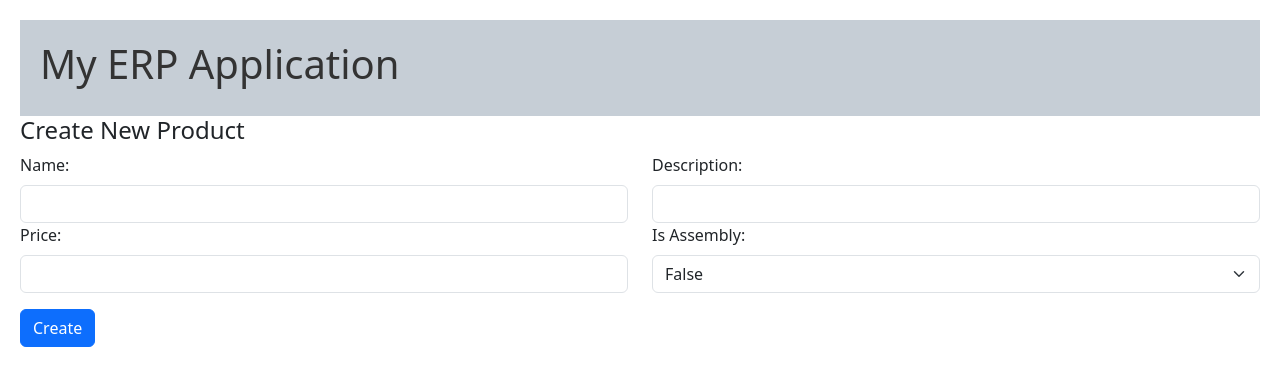
After one commit to nikalmus/erp, a Flask app: page /manufacturing/products/create in a window 1280 px wide. The commit adds this page. Shown: the top 386 px of the page. Run offline with Flask 3, Linux system fonts and the light colour scheme.

Commit message:
product crud

```diff
--- a/app/manufacturing/product/routes.py
+++ b/app/manufacturing/product/routes.py
@@ -1,4 +1,4 @@
-from flask import Blueprint, render_template, redirect, url_for
+from flask import Blueprint, flash, render_template, redirect, request, url_for
 from app.db import connect
 
 bp = Blueprint('products', __name__, template_folder='templates')
@@ -32,3 +32,80 @@ def get_product(id):
 @bp.route('/manufacturing/products/')
 def redirect_to_products():
     return redirect(url_for('products.get_products'))
+
+@bp.route('/manufacturing/products/create', methods=['GET', 'POST'])
+def create_product():
+    if request.method == 'POST':
+        print("PRODUCT CREATE...")
+        name = request.form['name']
+        description = request.form['description']
+        price = request.form['price']
+        is_assembly = request.form['is_assembly']
+
+        conn = connect()
+        cursor = conn.cursor()
+
+        cursor.execute("INSERT INTO product (name, description, price, is_assembly) \
+                       VALUES (%s, %s, %s, %s)", (name, description, price, is_assembly))
+        conn.commit()
+
+        cursor.close()
+        conn.close()
+
+        return redirect(url_for('products.get_products'))
+
+    return render_template('product_create.html')
+
+@bp.route('/manufacturing/products/update/<int:id>', methods=['GET', 'POST'])
+def update_product(id):
+    conn = connect()
+    cursor = conn.cursor()
+
+    cursor.execute("SELECT * FROM product WHERE id = %s", (id,))
+    product = cursor.fetchone()
+
+    if request.method == 'POST':
+        name = request.form['name']
+        description = request.form['description']
+        price = request.form['price']
+        is_assembly = request.form['is_assembly']
+
+        cursor.execute("UPDATE product \
+                       SET name = %s, \
+                       description = %s, \
+                       price = %s, \
+                       is_assembly = %s \
+                       WHERE id = %s", (name, description, price, is_assembly, id))
+        conn.commit()
+
+        cursor.close()
+        conn.close()
+
+        return redirect(url_for('products.get_products'))
+
+    return render_template('product_create.html', product=product)
+
+@bp.route('/manufacturing/products/delete/<int:id>', methods=['POST'])
+def delete_product(id):
+    conn = connect()
+    cursor = conn.cursor()
+
+    # Check if there is a PO Line where this product is used
+    cursor.execute("SELECT id FROM po_line WHERE product_id = %s", (id,))
+    po_line = cursor.fetchone()
+    if po_line:
+        flash(f'Product cannot be deleted because it is used in PO Line {po_line[0]} ', 'error')
+    else:
+        # Check if there is a BoM where this assembly is used
+        cursor.execute("SELECT id FROM bom WHERE product_id = %s", (id,))
+        bom = cursor.fetchone()
+        if bom:
+            flash(f'Product cannot be deleted because it is used in BoM {bom[0]} ', 'error')
+        else:
+            cursor.execute("DELETE FROM product WHERE id = %s", (id,))
+            conn.commit()
+
+    cursor.close()
+    conn.close()
+
+    return redirect(url_for('products.get_products'))
--- /dev/null
+++ b/app/manufacturing/product/templates/product_create.html
@@ -0,0 +1,42 @@
+{% extends 'base.html' %}
+{% block content %}
+    <h4>{% if product %}Update Product{% else %}Create New Product{% endif %}</h4>
+    <form method="POST" action="{% if product %}{{ url_for('products.update_product', id=product[0]) }}
+                                {% else %}{{ url_for('products.create_product') }}{% endif %}">
+        <div class="row mb-3">
+            <div class="col-md-6">
+                <label for="name" class="form-label">Name:</label>
+                <input type="text" class="form-control"
+                                   id="name"
+                                   name="name"
+                                   value="{% if product %}{{ product[1] }}{% endif %}">
+            </div>
+            <div class="col-md-6">
+                <label for="description" class="form-label">Description:</label>
+                <input type="text" class="form-control"
+                                   id="description"
+                                   name="description"
+                                   value="{% if product %}{{ product[2] }}{% endif %}">
+            </div>
+            <div class="col-md-6">
+                <label for="price" class="form-label">Price:</label>
+                <input type="text" class="form-control"
+                                   id="price"
+                                   name="price"
+                                   value="{% if product %}{{ product[3] }}{% endif %}">
+            </div>
+            <div class="col-md-6">
+                <label for="is_assembly" class="form-label">Is Assembly:</label>
+                <select class="form-select" id="is_assembly" name="is_assembly">
+                    <option value="true" {% if product and product[4] == True %}selected{% endif %}>True</option>
+                    <option value="false" {% if not product or product[4] == False %}selected{% endif %}>False</option>
+                </select>
+            </div>
+        </div>
+        <div class="row">
+            <div class="col-md-12">
+                <button type="submit" class="btn btn-primary">{% if product %}Update{% else %}Create{% endif %}</button>
+            </div>
+        </div>
+    </form>
+{% endblock %}
--- a/app/manufacturing/product/templates/product_detail.html
+++ b/app/manufacturing/product/templates/product_detail.html
@@ -15,6 +15,12 @@
             <td>{{ product[2] }}</td>
             <td>{{ product[3] }}</td>
             <td>{{ product[4] }}</td>
+            <td>
+                <a href="{{ url_for('products.update_product', id=product[0]) }}" class="btn btn-primary">Update</a>
+                <form method="POST" action="{{ url_for('products.delete_product', id=product[0]) }}" style="display: inline;">
+                    <button type="submit" class="btn btn-danger">Delete</button>
+                </form>
+            </td>
         </tr>
     </table>
     {% endblock %}
--- a/app/manufacturing/product/templates/product_list.html
+++ b/app/manufacturing/product/templates/product_list.html
@@ -1,10 +1,10 @@
 {% extends 'base.html' %}
 {% block content %}
+<a href="{{ url_for('products.create_product') }}" class="btn btn-primary">New</a>
 <table class="table table-striped table-bordered">
     <tr>
         <th>ID</th>
         <th>Name</th>
-        <th>Description</th>
         <th>Price</th>
         <th>Is Assembly</th>
     </tr>
@@ -12,8 +12,6 @@
     <tr>
         <td>{{ product[0] }}</td>
         <td><a href="{{ url_for('products.get_product', id=product[0]) }}">{{ product[1] }}</a></td>
-        <td><a href="/manufacturing/products/{{ product[0] }}">{{ product[1] }}</a></td>
-        <td>{{ product[2] }}</td>
         <td>{{ product[3] }}</td>
         <td>{{ product[4] }}</td>
     </tr>
```
